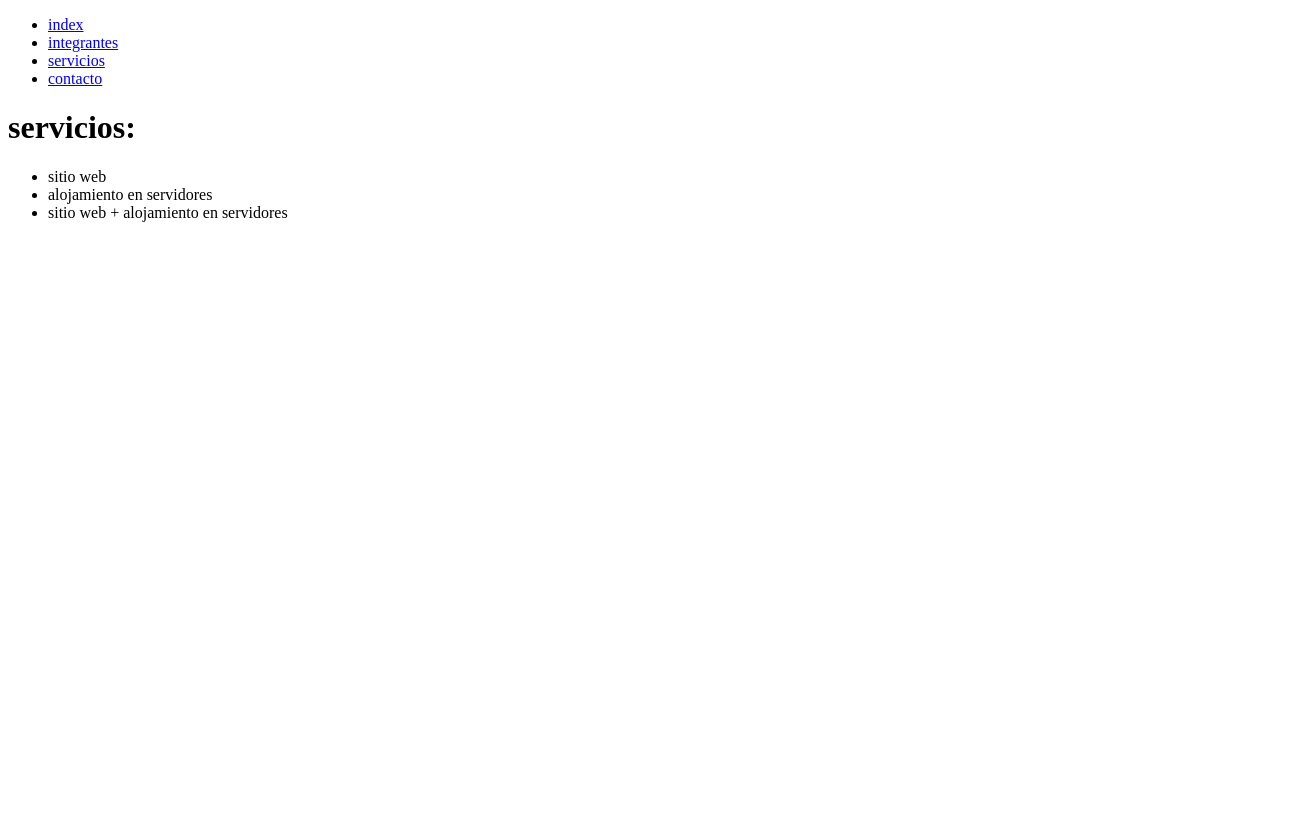
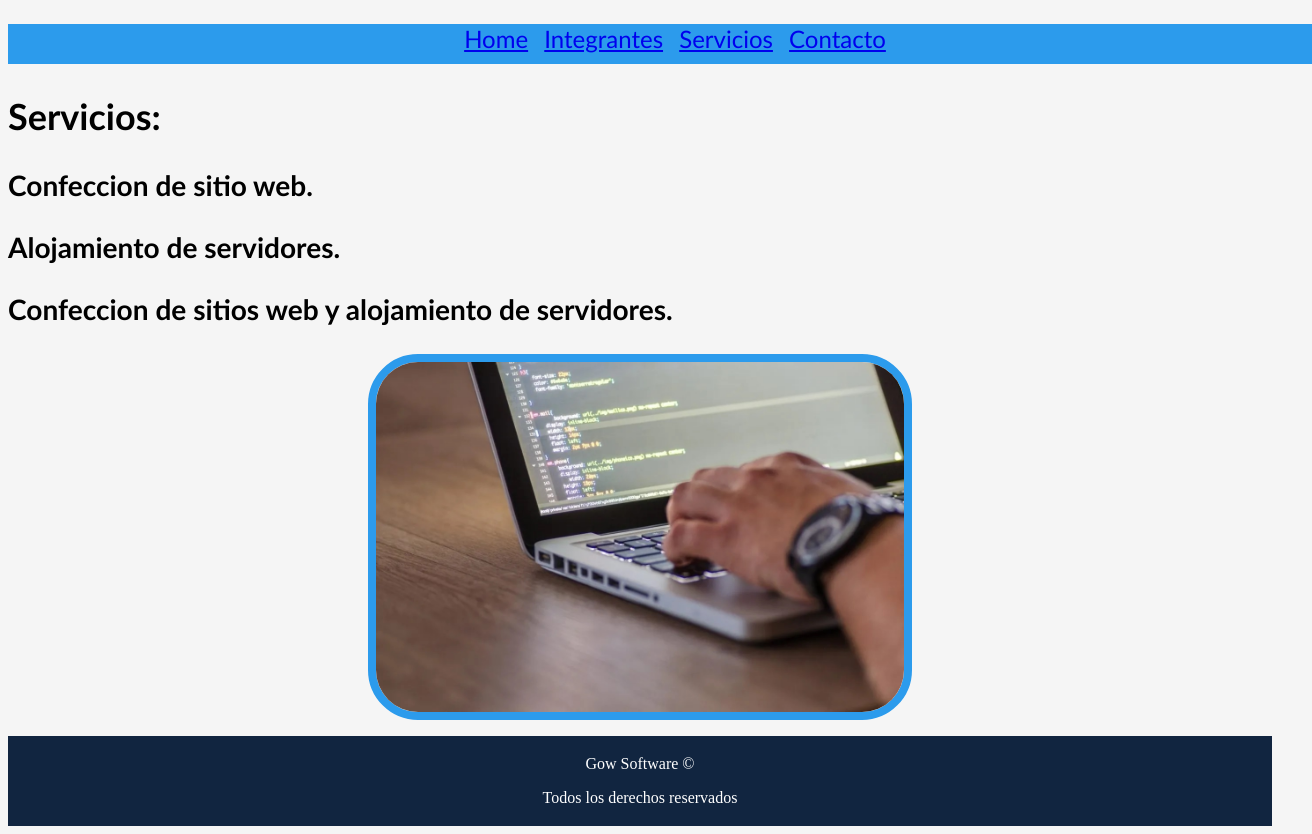
Before and after one commit to pedromarzano1/ProyectoStartupGrupo11, a plain HTML site: page ProyectoStartupGrupo11/servicios.html in a window 1280 px wide. Shown: the whole page, 1312 px wide, since content can reach past the window. Before the commit the page ends 800 px from the top, so only its background shows below. Drawn offline with Linux system fonts and the light colour scheme.

Commit message:
Add files via upload

```diff
--- /dev/null
+++ b/ProyectoStartupGrupo11/estilopag.css
@@ -0,0 +1,32 @@
+
+.estilo{
+
+    color:red
+}
+
+.estilo:hover{
+    color:blue;
+}
+
+.nav-bar{
+    padding: 10px;
+    margin: 0;
+    font-family: Arial, Helvetica, sans-serif;
+
+    display:flex;
+    justify-content: space-evenly;
+    background-color: rgb(226, 248, 255);;
+
+}
+
+img {
+    display: block;
+    margin-left: auto;
+    margin-right: auto;
+    height: 350px;
+    width: auto;
+    -webkit-border-radius: 50px;
+    -moz-border-radius: 50px;
+    border-radius: 50px;
+    border: 8px solid rgb(0, 67, 76);
+}
--- a/ProyectoStartupGrupo11/servicios.html
+++ b/ProyectoStartupGrupo11/servicios.html
@@ -6,26 +6,67 @@
     <meta name="viewport" content="width=device-width, initial-scale=1.0">
     <title>Go Software</title>
 </head>
-<body>
+<nav style="font-family: 'Gill Sans', 'Gill Sans MT', Calibri, 'Trebuchet MS', sans-serif; font-size: x-large;">
+<style>
+    footer {
+  text-align: center;
+  padding: 3px;
+  background-color:rgb(17, 37, 64);
+  color: white;
+}
+li {
+    display:inline-block;
+    color:white;
+    margin-right:10px;
+   }
+   ul {
+    width:100%;
+    background:rgb(44, 155, 236);
+    height:40px;
+    text-align:center;
+   }
+   img {
+    display: block;
+    margin-left: auto;
+    margin-right: auto;
+    height: 350px;
+    width: auto;
+    -webkit-border-radius: 50px;
+    -moz-border-radius: 50px;
+    border-radius: 50px;
+    border: 8px solid rgb(44, 155, 236);
+}
+   </style>
+<body style="background-color:whitesmoke ;">
     <header>
-        <nav>
+
             <ul>
 
-                <li><a href="index.html">index</a></li>
-                <li><a href="integrantes.html">integrantes</a></li>
-                <li><a href="servicios.html">servicios</a></li>
-                <li><a href="contacto.html">contacto</a></li>
+                <li><a href="index.html">Home</a></li>
+                <li><a href="integrantes.html">Integrantes</a></li>
+                <li><a href="servicios.html">Servicios</a></li>
+                <li><a href="contacto.html">Contacto</a></li>
 
             </ul>
-        </nav>
+
     </header>
 
     </header>
-    <h1>servicios: </h1>
-    <ul>
-        <li>sitio web</li>
-        <li>alojamiento en servidores</li>
-        <li>sitio web + alojamiento en servidores</li>
-    </ul>
+    <h1>Servicios: </h1>
+    <h3>Confeccion de sitio web.</h3>
+    <h3>Alojamiento de servidores.</h3>
+    <h3>Confeccion de sitios web y alojamiento de servidores.</h3>
+
+
+
+</nav>
+<img class="img" src="img/coding.jpg" alt="imagen">
+<p> </p>
+<p> </p>
+<footer>
+    <p>Gow Software © </p>
+    <p>Todos los derechos reservados</p>
+</footer>
+
 </body>
 </html>
```
Also changed, not shown: ProyectoStartupGrupo11/FichaJuanMarcoGiordano.html (+1 -1 lines), ProyectoStartupGrupo11/Index.html (added, +64 -0 lines), ProyectoStartupGrupo11/contacto.html (+37 -11 lines), ProyectoStartupGrupo11/fichaJacintoBonillo.html (+33 -14 lines), ProyectoStartupGrupo11/integrantes.html (+41 -10 lines), ProyectoStartupGrupo11/img/FotoHome.jpg (added), ProyectoStartupGrupo11/img/banner.jpg (added), ProyectoStartupGrupo11/img/coding.jpg (added), 1 other file.
